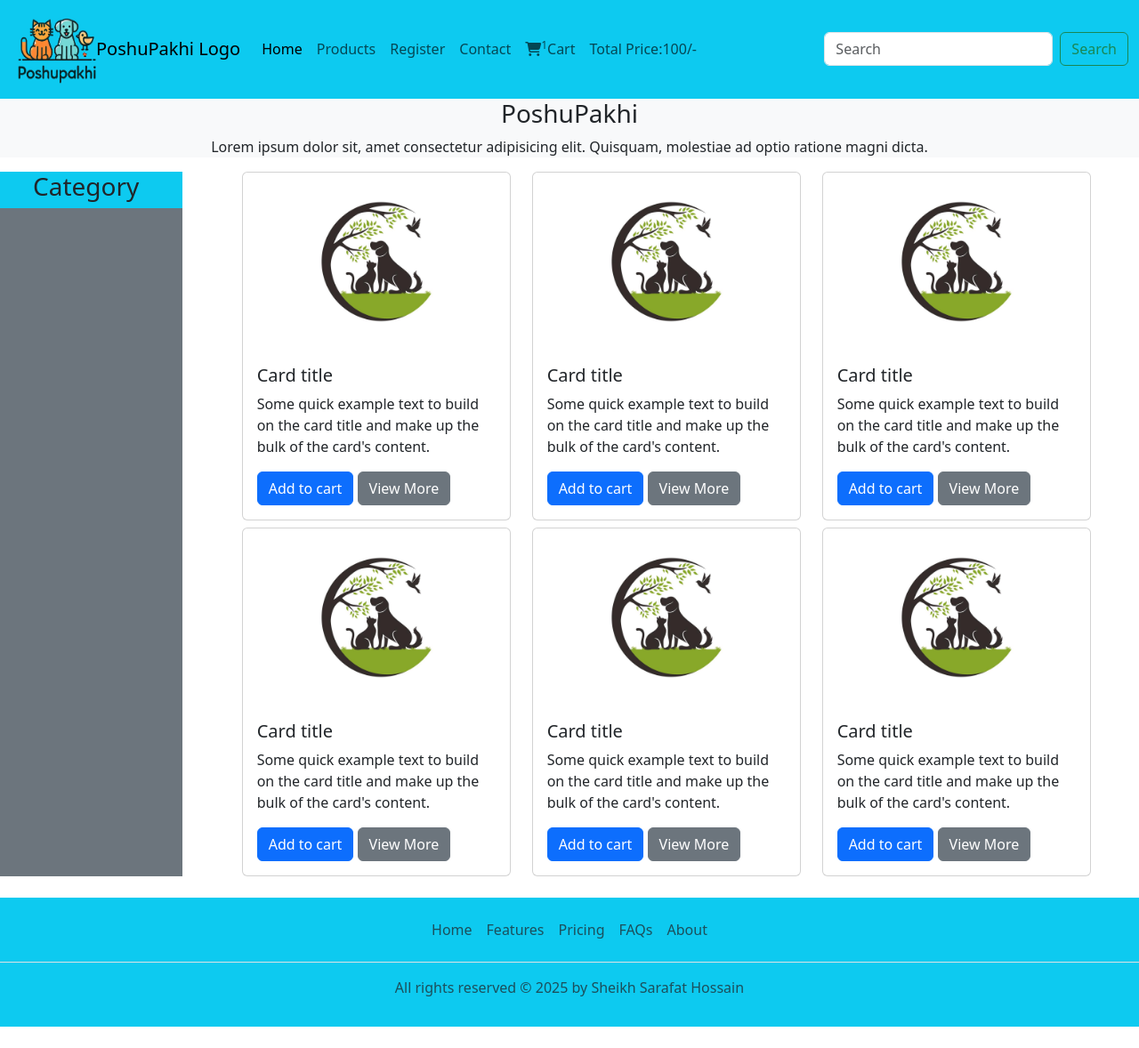
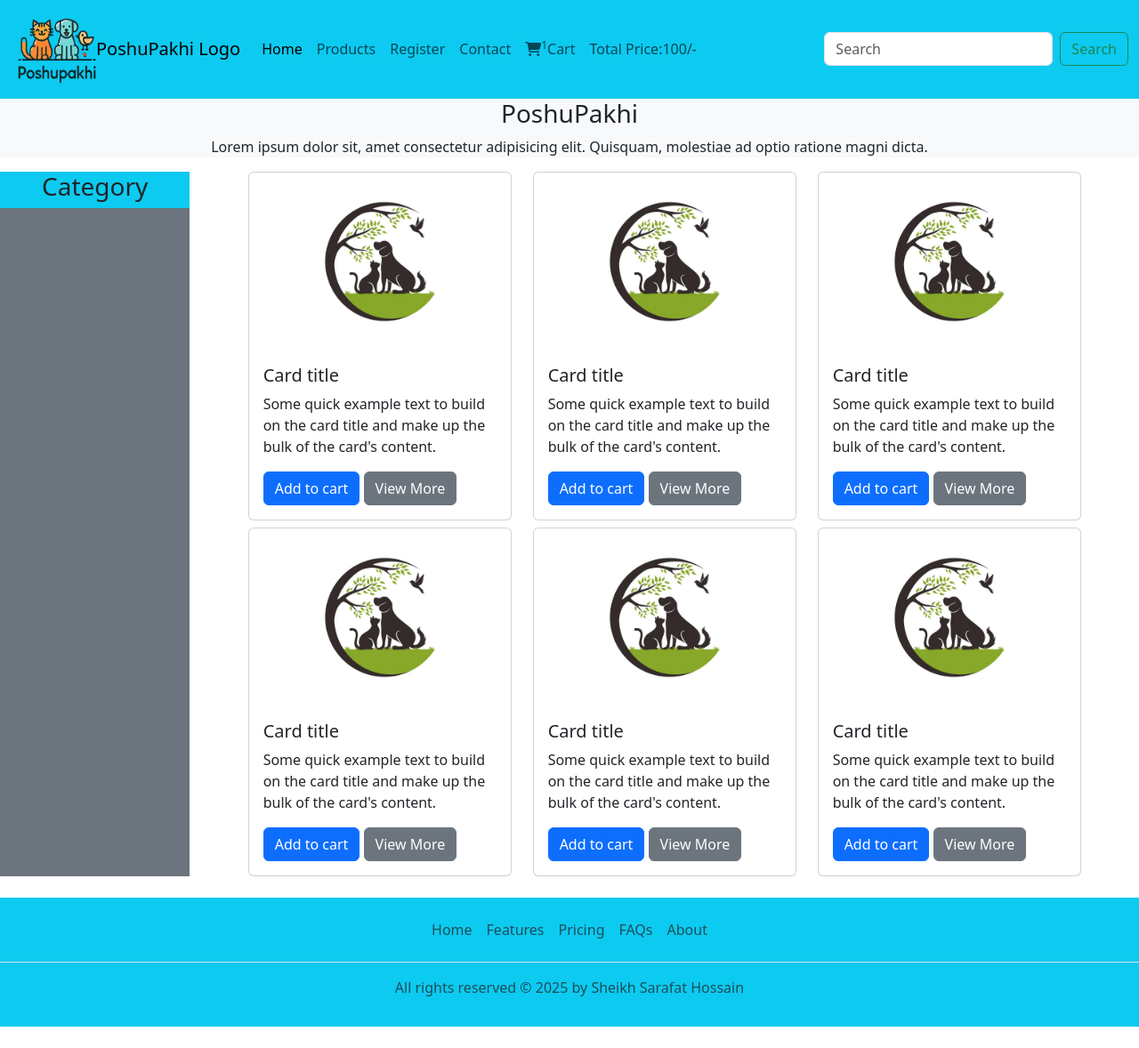
Before and after one commit to shiekhsarafathossain/PoshuPakhi, a PHP site: page / in a window 1280 px wide. Shown: the part 57-1235 px from the top of the page at 89% size. Run offline with PHP 8.4, Linux system fonts and the light colour scheme; data that the repository does not hold is empty.

Commit message:
index.php width issue fixed

```diff
--- a/index.php
+++ b/index.php
@@ -93,7 +93,7 @@
 
 <!-- Sidebar Start -->
 
-<div class="row">
+<div class="row m-auto"> <!-- row m-auto for fixing bug side width-->
   <div class="col-md-2 bg-secondary p-0 text-center">
   <!-- SideBar Start-->
   <ul class="navbar-nav me-auto">
```
